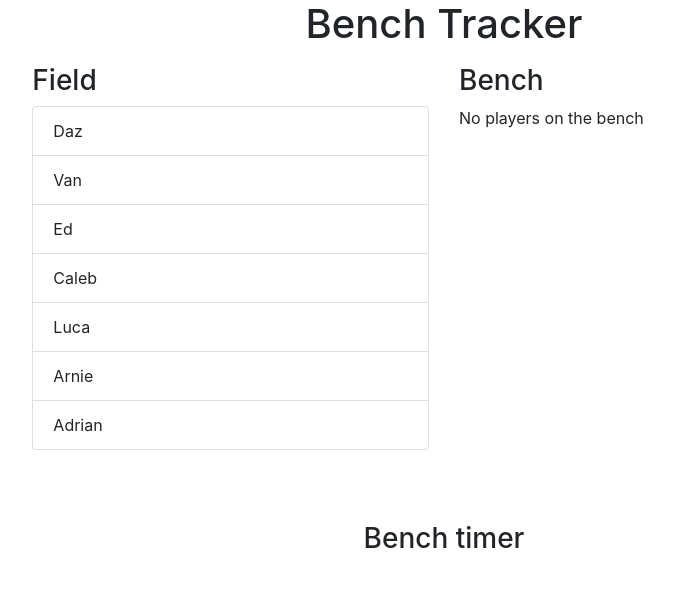
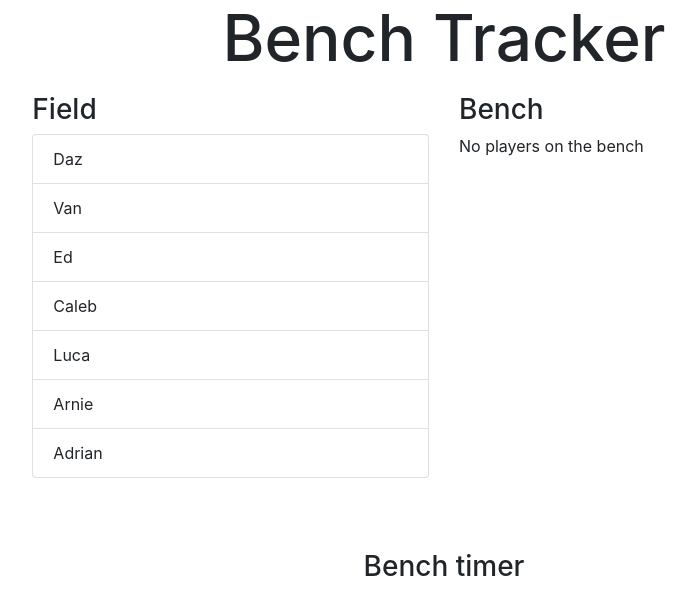
Before and after one commit to DarrenXu94/bench-tracker, a Vue app: page / in a window 1280 px wide. Shown: the top 614 px of the page, without its empty margins (196-892 px from the left). Built offline with nearby package versions, Linux system fonts and the light colour scheme.

Commit message:
timer fix to not bug out

```diff
--- a/src/App.vue
+++ b/src/App.vue
@@ -1,6 +1,6 @@
 <template>
   <div>
-    <h1 class="text-center mb-3">Bench Tracker</h1>
+    <h1 style="font-size:5vw;" class="text-center mb-3">Bench Tracker</h1>
     <div class="d-flex justify-content-center">
       <div class="col-6 col-sm-4">
         <h3>Field</h3>
@@ -29,7 +29,7 @@
         </draggable>
       </div>
     </div>
-    <div class="mt-3">
+    <div class="mt-3 mb-3">
       <h3 class="text-center">Bench timer</h3>
       <div class="d-flex justify-content-center flex-column align-items-center">
         <bench-timer v-for="player of benchedPlayers" :key="player.id" :data="player"></bench-timer>
--- a/src/components/BenchTimer.vue
+++ b/src/components/BenchTimer.vue
@@ -1,7 +1,7 @@
 <template>
   <div class="col-11 col-md-4 text-center d-flex justify-content-between list-group-item">
     <span>{{data.name}}</span>
-    <span>Time on bench: {{pad(parseInt(counter/60))}}:{{pad(counter % 60)}}</span>
+    <span>Time on bench: {{pad(Math.floor(parseInt(counter/60)))}}:{{pad(Math.floor(counter % 60))}}</span>
   </div>
 </template>
 
@@ -10,15 +10,17 @@ export default {
   name: "BenchTimer",
   data() {
     return {
-      counter: 0
+      counter: 0,
+      startTime: null
     };
   },
   props: {
     data: Object
   },
   created: function() {
+    this.startTime = new Date();
     setInterval(() => {
-      this.counter++;
+      this.counter = (new Date().getTime() - this.startTime.getTime()) / 1000;
     }, 1000);
   },
   methods: {
```
